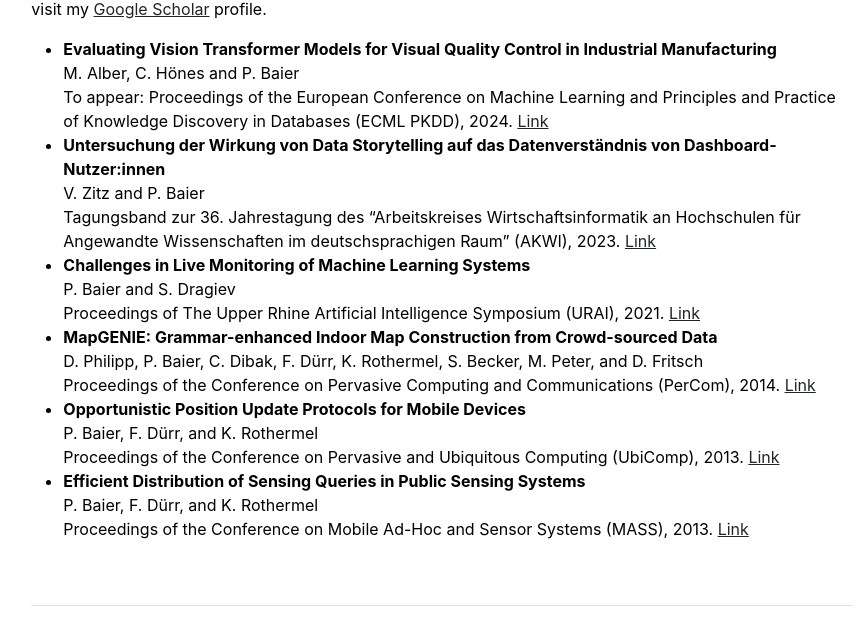
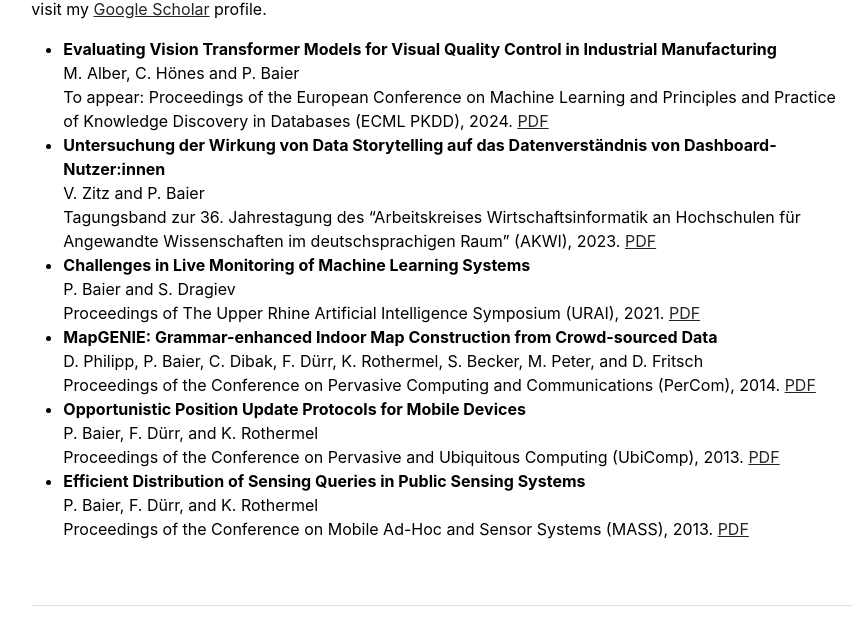
Before and after one commit to pabair/pabair.github.io, a Jekyll site: the page built from publications.md, in a window 1280 px wide. Shown: the part 299-925 px from the top of the page, without its empty margins (198-1065 px from the left). Built offline with Jekyll 4.4.1, drawn with Linux system fonts in a browser that asks for light colours.

Commit message:
updated pubs

```diff
--- a/publications.md
+++ b/publications.md
@@ -11,25 +11,25 @@ profile.
 - **Evaluating Vision Transformer Models for Visual Quality Control in Industrial Manufacturing** <br>
 M. Alber, C. Hönes and P. Baier<br>
 To appear: Proceedings of the European Conference on Machine Learning and Principles and Practice of Knowledge Discovery in Databases (ECML PKDD), 2024.
-[Link](https://pabair.github.io/assets/ECML2024.pdf)
+[PDF](https://pabair.github.io/assets/ECML2024.pdf)
 - **Untersuchung der Wirkung von Data Storytelling auf das Datenverständnis von Dashboard-Nutzer:innen** <br>
 V. Zitz and P. Baier
 <br> Tagungsband zur 36. Jahrestagung des "Arbeitskreises Wirtschaftsinformatik an Hochschulen für Angewandte Wissenschaften im deutschsprachigen Raum" (AKWI), 2023.
-[Link](https://pabair.github.io/assets/AKWI2023.pdf)
+[PDF](https://pabair.github.io/assets/AKWI2023.pdf)
 - **Challenges in Live Monitoring of Machine Learning Systems** <br> P. Baier and S. Dragiev
 <br> Proceedings of The Upper Rhine Artificial Intelligence Symposium
 (URAI), 2021.
-[Link](https://pabair.github.io/assets/URAI2021.pdf)
+[PDF](https://pabair.github.io/assets/URAI2021.pdf)
 - **MapGENIE: Grammar-enhanced Indoor Map Construction from Crowd-sourced Data** <br> D. Philipp, P. Baier, C. Dibak, F. Dürr, K. Rothermel, S. Becker,
 M. Peter, and D. Fritsch
 <br> Proceedings of the Conference on Pervasive Computing and Communications
 (PerCom), 2014.
-[Link](http://www2.informatik.uni-stuttgart.de/cgi-bin/NCSTRL/NCSTRL_view.pl?id=INPROC-2014-03&mod=0&engl=0&inst=VS)
+[PDF](https://www2.informatik.uni-stuttgart.de/bibliothek/ftp/ncstrl.ustuttgart_fi/INPROC-2014-03/INPROC-2014-03.pdf)
 - **Opportunistic Position Update Protocols for Mobile Devices** <br>
 P. Baier, F. Dürr, and K. Rothermel<br>
 Proceedings of the Conference on Pervasive and Ubiquitous Computing (UbiComp), 2013.
-[Link](http://www2.informatik.uni-stuttgart.de/cgi-bin/NCSTRL/NCSTRL_view.pl?id=INPROC-2013-33&mod=0&engl=0&inst=VS)
+[PDF](https://www2.informatik.uni-stuttgart.de/bibliothek/ftp/ncstrl.ustuttgart_fi/INPROC-2013-33/INPROC-2013-33.pdf)
 - **Efficient Distribution of Sensing Queries in Public Sensing Systems**
 <br> P. Baier, F. Dürr, and K. Rothermel<br>
 Proceedings of the Conference on Mobile Ad-Hoc and Sensor Systems (MASS), 2013.
-[Link](http://www2.informatik.uni-stuttgart.de/cgi-bin/NCSTRL/NCSTRL_view.pl?id=INPROC-2013-35&mod=0&engl=0&inst=VS)
+[PDF](https://www2.informatik.uni-stuttgart.de/bibliothek/ftp/ncstrl.ustuttgart_fi/INPROC-2013-35/INPROC-2013-35.pdf)
```
